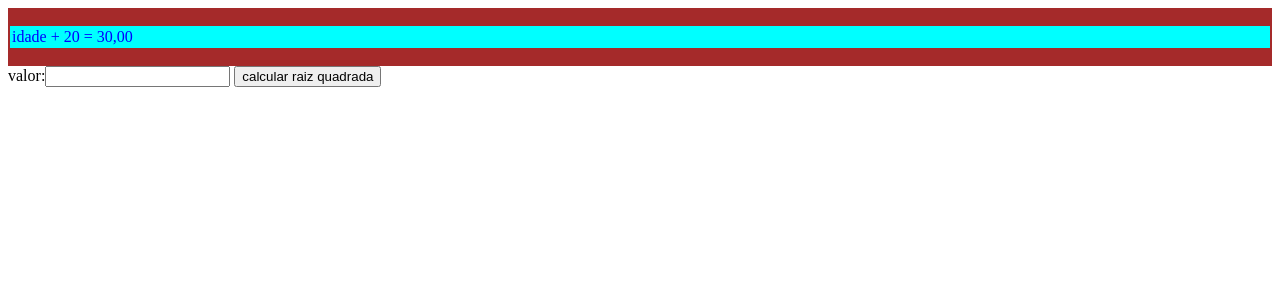
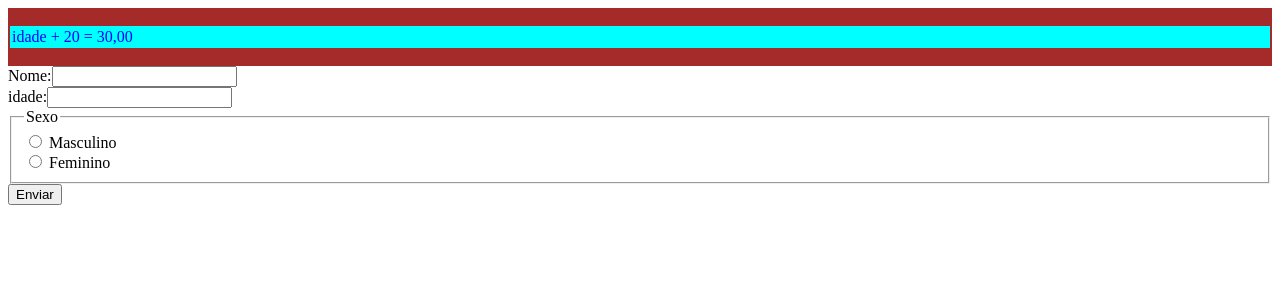
Before and after one commit to giusephesilva/php_exercises, a PHP site: page / in a window 1280 px wide. Shown: the top 300 px of the page. Run offline with PHP 8.4, Linux system fonts and the light colour scheme.

Commit message:
exercício de formulário

```diff
--- a/index.php
+++ b/index.php
@@ -35,8 +35,16 @@ function idademais20(){
 
     <div class="formulario">
         <form method= "post" action="dados.php">
-            valor:<input type="text" name="v">
-            <input type="submit" value="calcular raiz quadrada">
+            Nome:<input type="text" name="nome"/> </br>
+            idade:<input type="number" name="idade"></br>
+            <fieldset><legend>Sexo</legend>
+                <input type="radio" name="sexo" id="masc" value="Homem">
+                <label for="masc">Masculino</label></br>
+                <input type="radio" name="sexo" id="fem" value="Mulher">
+                <label for="fem">Feminino</label></br>
+            </fieldset>
+            <input type="submit" value="Enviar"/>
+
         </form>
     </div>
 </body>
```
Also changed, not shown: dados.php (+20 -3 lines).
